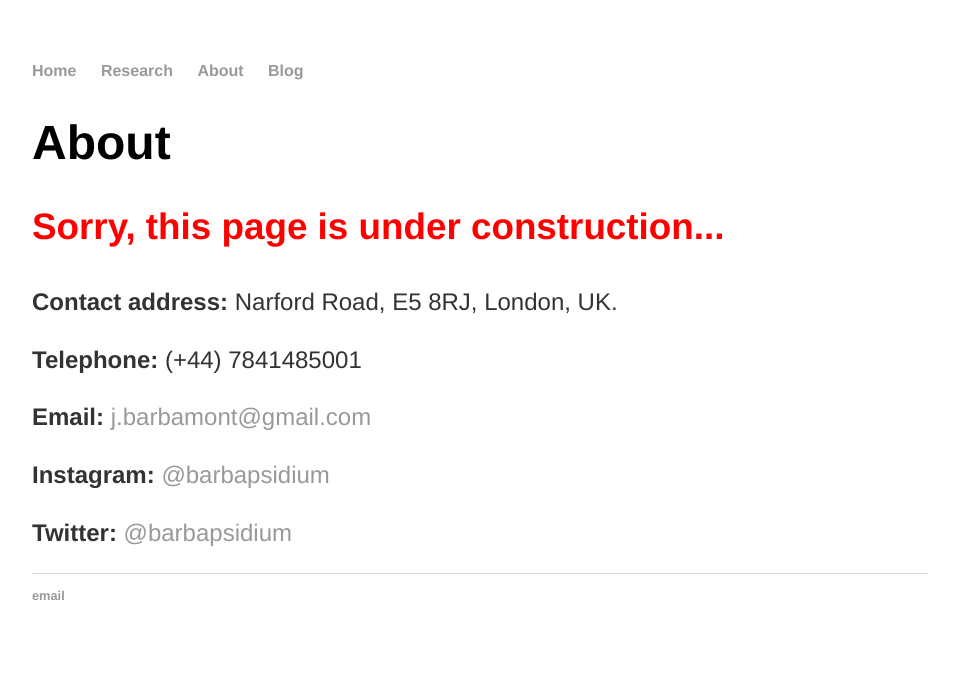
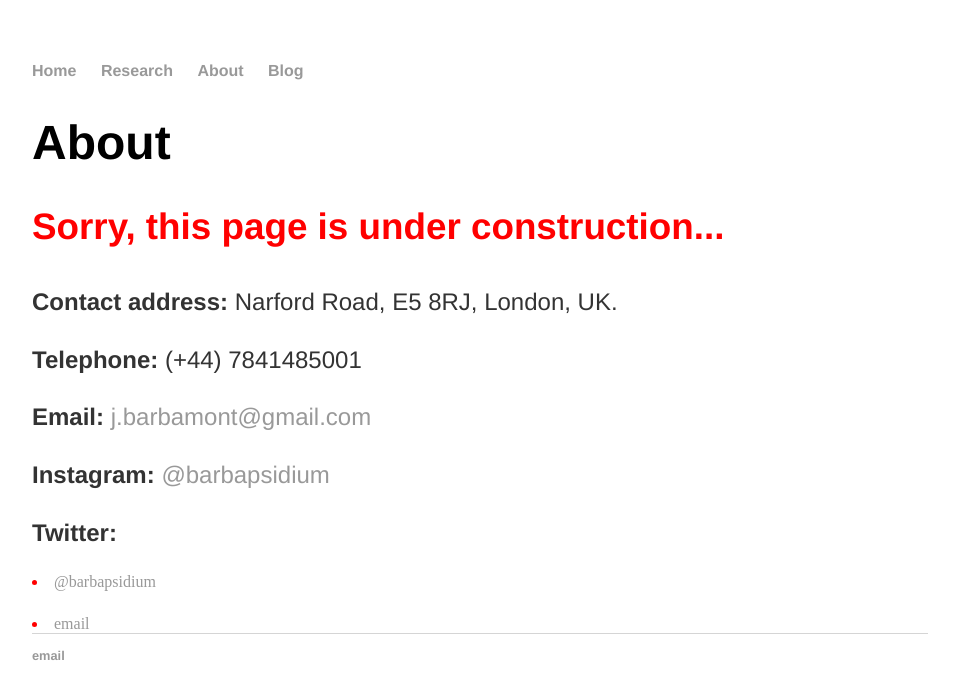
Before and after one commit to josebarbamontoya/josebarbamontoya.github.io, a Jekyll site: the page built from about/index.html, in a window 1280 px wide. Shown: the top 699 px of the page, without its empty margins (160-1119 px from the left). Built offline with Jekyll 4.4.1, drawn with Linux system fonts in a browser that asks for light colours.

Commit message:
Update index.html

```diff
--- a/about/index.html
+++ b/about/index.html
@@ -10,9 +10,12 @@ title: Jose Barba-Montoya
 		<p><b>Telephone: </b> (+44) 7841485001</p>
 		<p><b>Email: </b> <a href="mailto:j.barbamont@gmail.com">j.barbamont@gmail.com</a></p>
 		<p><b>Instagram: </b> <a href="https://www.instagram.com/barbapsidium/">@barbapsidium</a></p>
-		<p><b>Twitter: </b> <a href="https://twitter.com/barbapsidium">@barbapsidium</a></p>
+		<p><b>Twitter: </b> <li><a href="https://twitter.com/barbapsidium">@barbapsidium</a></li></p>
 
 		</div>
+
+	<li><a href="mailto:j.barbamont@gmail.com">email</a></li>
+
 
 <!-- BULLET POINT-LINK EXAMPLE <li>Instagram:<a href="https://www.instagram.com/barbapsidium/"> @barbapsidium</a></li>
 				<li>Twitter:<a href="https://twitter.com/barbapsidium"> @barbapsidium</a></li>
```
